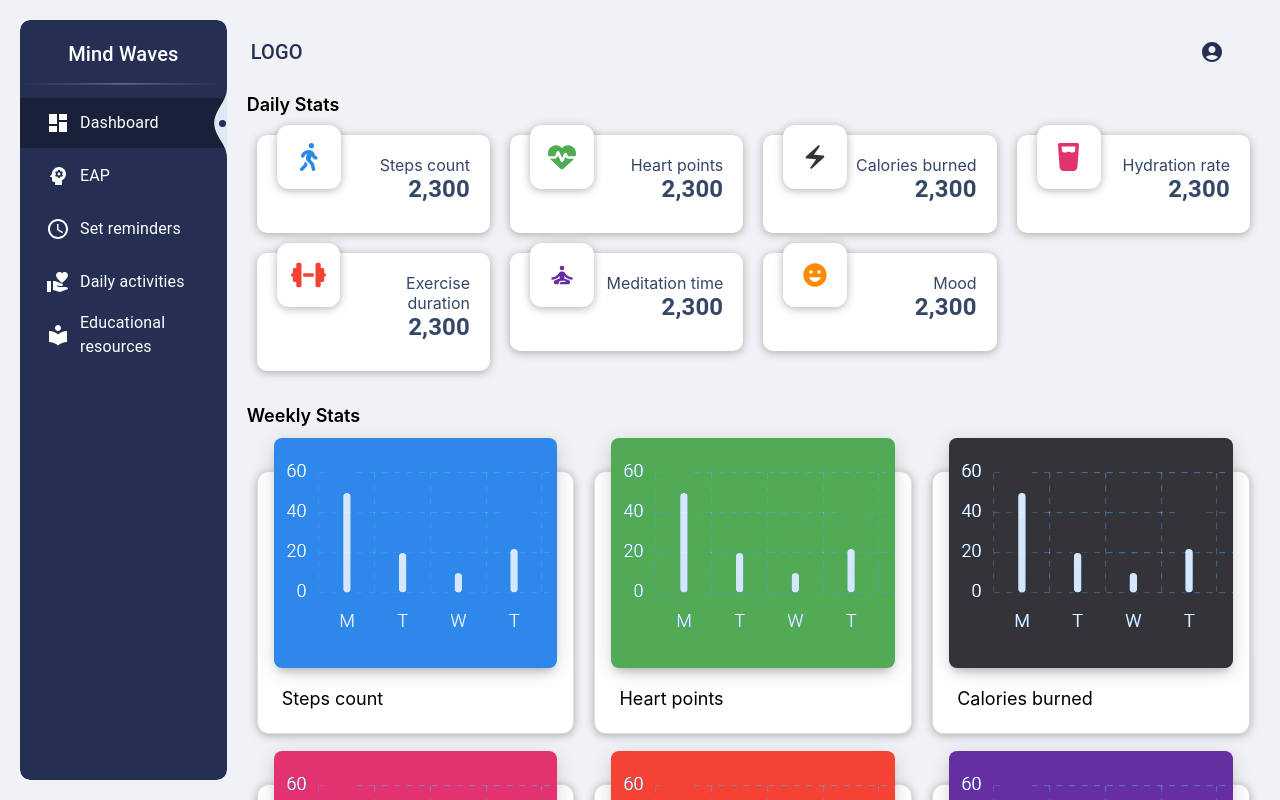
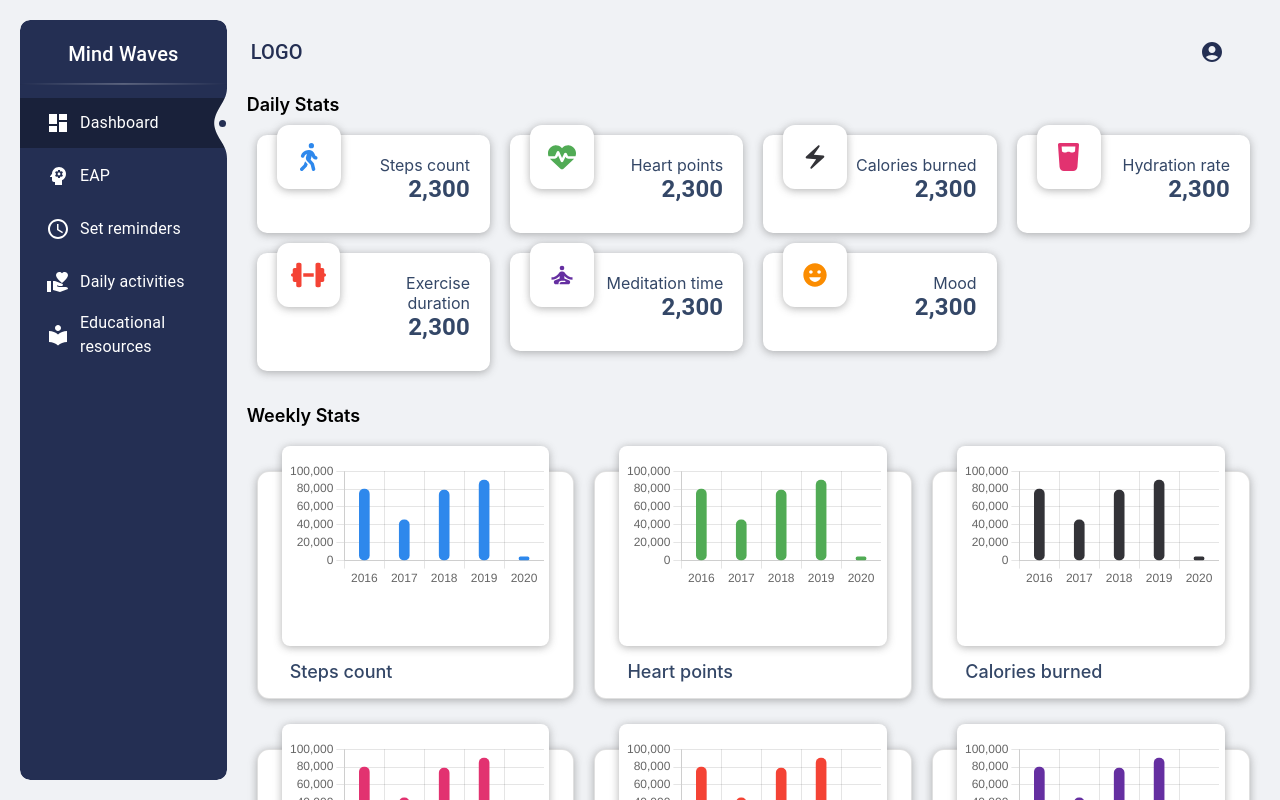
Before and after one commit to kashishahuja2002/Mind-Waves-ServiceNow-Code-To-Win, a React (Create React App) app: page /pages/dashboard in a window 1280 px wide. Shown: the top 800 px of the page. Built offline with nearby package versions, Linux system fonts and the light colour scheme.

Commit message:
feat/dashboard-charts

```diff
--- a/src/components/pages/dashboard/WeeklyStats.js
+++ b/src/components/pages/dashboard/WeeklyStats.js
@@ -5,16 +5,53 @@ import Box from '@mui/material/Box';
 import Card from '@mui/material/Card';
 
 import { statsList } from "../../Constants";
-import ChartImage from '../../../assets/images/chart.png';
+import Graph from "./Graph";
+
+const UserData = [
+  {
+    id: 1,
+    year: 2016,
+    userGain: 80000,
+    userLost: 823,
+  },
+  {
+    id: 2,
+    year: 2017,
+    userGain: 45677,
+    userLost: 345,
+  },
+  {
+    id: 3,
+    year: 2018,
+    userGain: 78888,
+    userLost: 555,
+  },
+  {
+    id: 4,
+    year: 2019,
+    userGain: 90000,
+    userLost: 4555,
+  },
+  {
+    id: 5,
+    year: 2020,
+    userGain: 4300,
+    userLost: 234,
+  },
+];
 
 const GraphCard = (obj) => {
   return (
     <Card variant="outlined" className="weekly-stat-card" >
       <Box className="container-box">
         <Box className="chart-box"
-          sx={{ backgroundColor: `${obj.color}`, overflow: "hidden" }}
+          sx={{
+            // backgroundColor: `${obj.color}`,
+            backgroundColor: "#ffffff",
+            width: "100%"
+          }}
         >
-          <img src={ChartImage} alt="stat-chart" />
+          <Graph graphData={UserData} color={obj.color} />
         </Box>
         <Box className="title-box">
             {obj.title}
--- a/src/styles/pages/dashboard/dashboard.scss
+++ b/src/styles/pages/dashboard/dashboard.scss
@@ -18,7 +18,7 @@
         margin: 10px;
         padding: 20px;
         border-radius: 10px;
-        overflow:visible;
+        overflow: visible;
         border: 0 solid rgba(0, 0, 0, 0.125);
         box-shadow: 0rem 0rem 0rem 0rem rgb(0 0 0 / 14%), 0rem 0.1rem 0.5rem 0rem rgb(64 64 64 / 40%);
         // box-shadow: 0rem 0.25rem 0.375rem -0.0625rem rgb(0 0 0 / 10%), 0rem 0.125rem 0.25rem -0.0625rem rgb(0 0 0 / 6%);
@@ -35,7 +35,6 @@
             width: 4rem;
             height: 4rem;
             margin-top: -30px;
-            color: #ffffff;
             border-radius: 0.75rem;
             box-shadow: 0rem 0rem 0rem 0rem rgb(0 0 0 / 14%), 0rem 0.1rem 0.5rem 0rem rgb(64 64 64 / 40%);
             // box-shadow: 0rem 0.25rem 1.25rem 0rem rgb(0 0 0 / 14%), 0rem 0.4375rem 0.625rem -0.3125rem rgb(64 64 64 / 40%);
@@ -73,7 +72,7 @@
         }
 
         .container-box {
-            padding: 1rem;
+            padding: 1.5rem 1.5rem 1rem;
             opacity: 1;
             box-shadow: none;
         }
@@ -82,15 +81,15 @@
             padding: 15px 5px;
             margin-top: -50px;
             height: 12.5rem;
-            color: #ffffff;
             border-radius: 0.5rem;
-            // box-shadow: 0rem 0rem 0rem 0rem rgb(0 0 0 / 14%), 0rem 0.1rem 0.5rem 0rem rgb(64 64 64 / 40%);
-            box-shadow: 0rem 0.25rem 1.25rem 0rem rgb(0 0 0 / 14%), 0rem 0.4375rem 0.625rem -0.3125rem rgb(0 0 0 / 25%);
+            box-sizing: border-box;
+            box-shadow: 0rem 0rem 0rem 0rem rgb(0 0 0 / 14%), 0rem 0.1rem 0.5rem 0rem rgb(64 64 64 / 40%);
         }
 
         .title-box {
-            padding: 20px 8px 8px;
-            color: #000000;
+            padding: 15px 8px 0px;
+            color: var(--text-blue);
+            font-weight: 500;
             font-size: 18px;
             box-shadow: none;
         }
```
Also changed, not shown: src/assets/images/SidebarCurve.svg.
